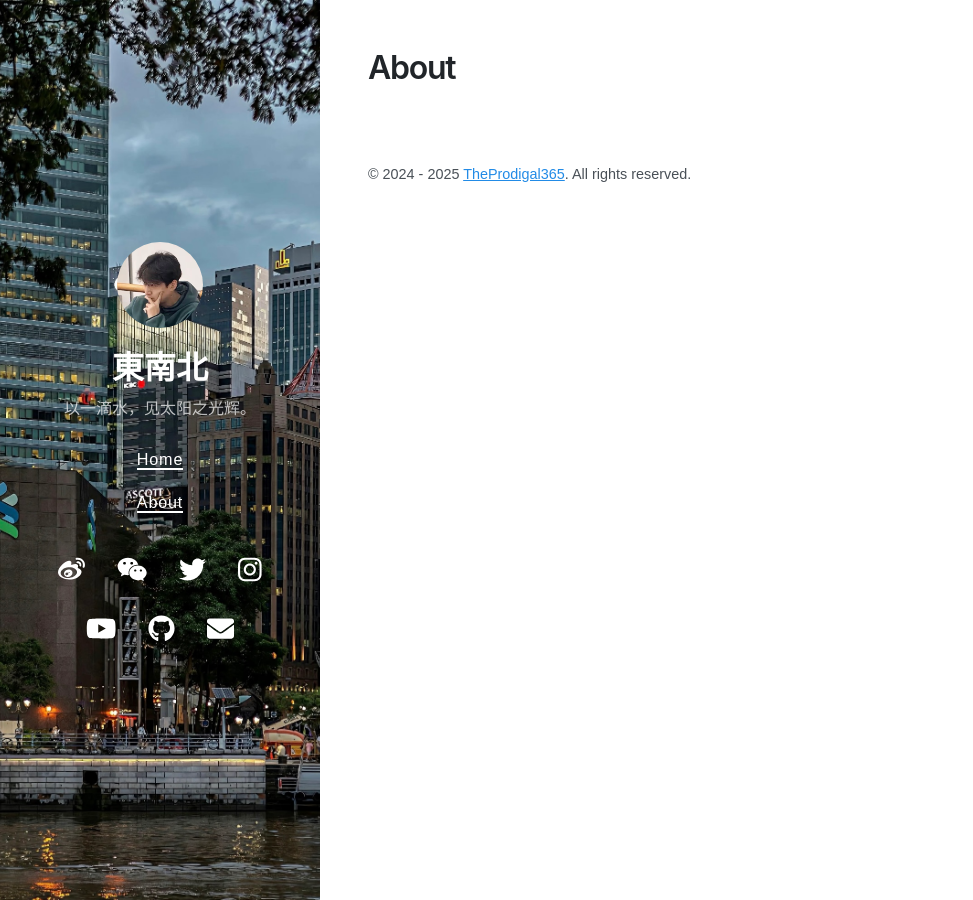
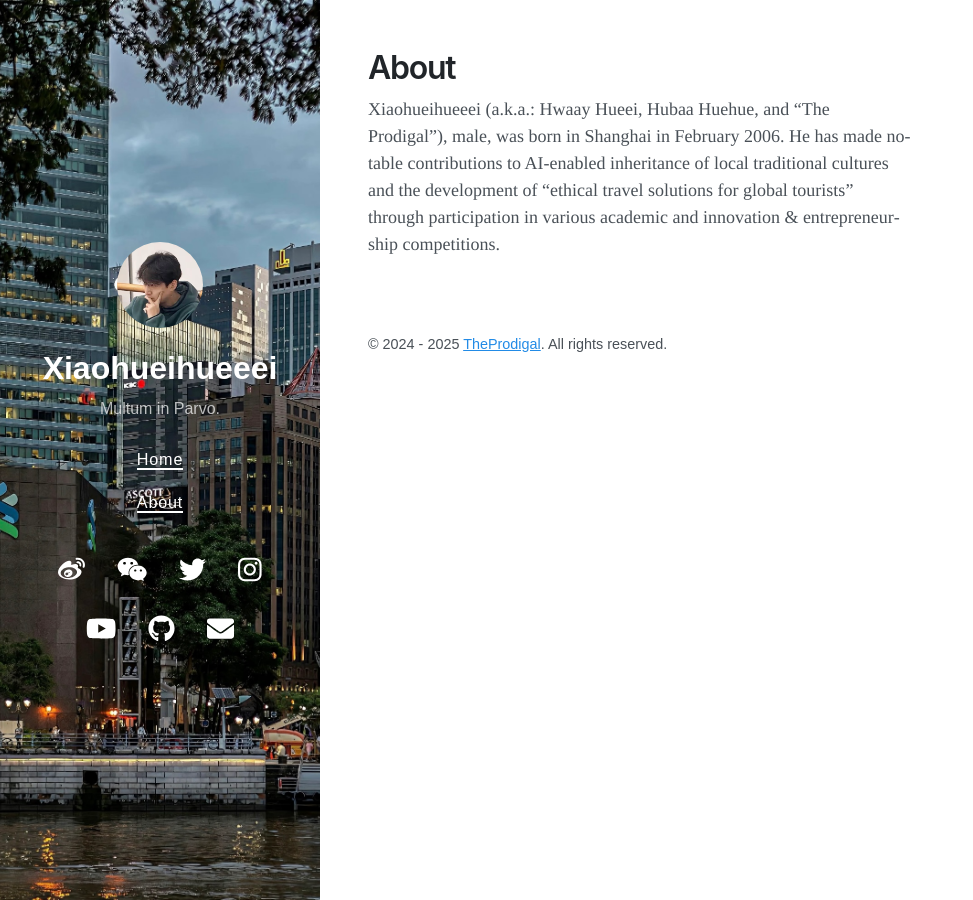
Before and after one commit to theprodigal365/theprodigal365.github.io, a Jekyll site: the page built from about.md, in a window 1280 px wide. Shown: the whole page, without its empty margins (0-973 px from the left). Built offline with Jekyll 4.4.1, drawn with Linux system fonts in a browser that asks for light colours; nearby versions of some CDN libraries.

Commit message:
2025/09/16/11:22 - Modified the contents.

```diff
--- a/_config.yml
+++ b/_config.yml
@@ -1,7 +1,7 @@
 # Setup
-title: 東南北
-description: "以一滴水，见太阳之光辉。"
-url: https://theprodigal356.github.io
+title: Xiaohueihueeei
+description: "Multum in Parvo."
+url: https://theprodigal365.github.io
 avatar: /images/tx3.jpg
 paginate: 8
 permalink: pretty
@@ -52,6 +52,6 @@ sass:
 
 # Specify the author for blog posts
 author:
-  name: TheProdigal365
+  name: TheProdigal
   url: /about
   email:
--- a/about.md
+++ b/about.md
@@ -2,3 +2,5 @@
 layout: page
 title: About
 ---
+
+Xiaohueihueeei (a.k.a.: Hwaay Hueei, Hubaa Huehue, and "The Prodigal"), male, was born in Shanghai in February 2006. He has made notable contributions to AI-enabled inheritance of local traditional cultures and the development of "ethical travel solutions for global tourists" through participation in various academic and innovation & entrepreneurship competitions.
```
